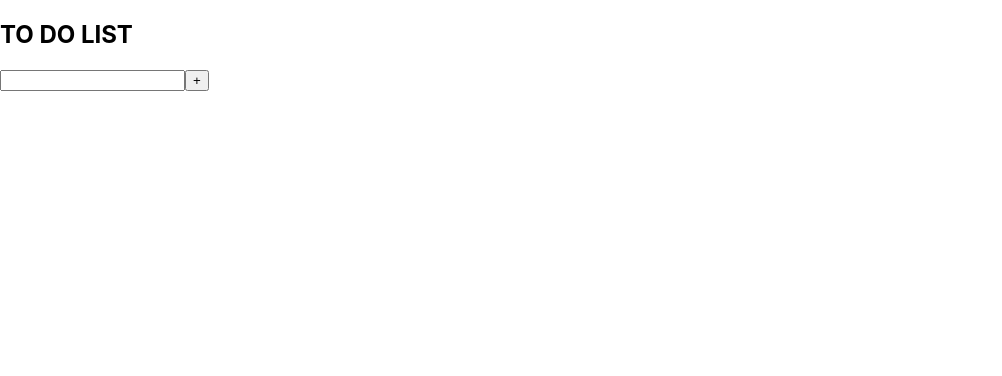
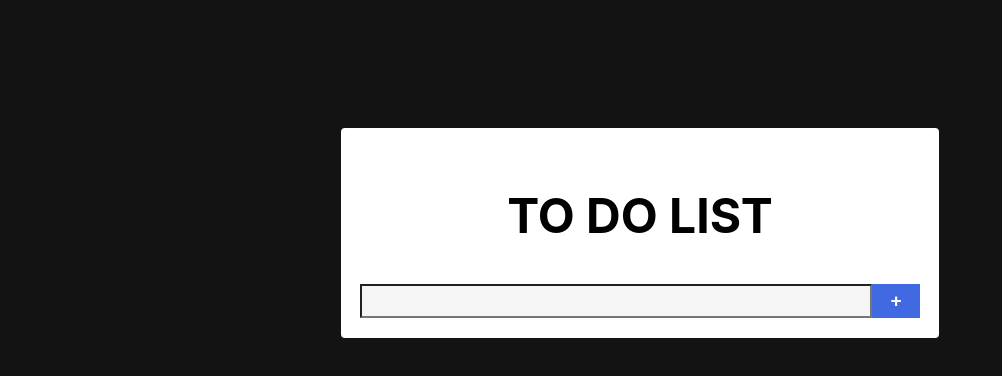
Before and after one commit to bondzai/lab-react, a React (Create React App) app in the folder app08-crud-todolist/: page / in a window 1280 px wide. Shown: the top 376 px of the page, without its empty margins (0-1002 px from the left). Built offline with nearby package versions, Linux system fonts and the light colour scheme.

Commit message:
create style

```diff
--- a/app08-crud-todolist/src/App.css
+++ b/app08-crud-todolist/src/App.css
@@ -1,38 +1,35 @@
-.App {
+body {
+  background: #121312;
+}
+h1 {
+  font-size: 3rem;
   text-align: center;
+  line-height: 1.2;
 }
-
-.App-logo {
-  height: 40vmin;
-  pointer-events: none;
+.container {
+   background: #fff;
+   padding: 1.2rem;
+   margin: 8rem auto;
+   width: 90vh;
+   max-width: 35rem;
+   border-radius: 0.25rem;
 }
-
-@media (prefers-reduced-motion: no-preference) {
-  .App-logo {
-    animation: App-logo-spin infinite 20s linear;
-  }
+.form-control {
+  display: flex;
+  justify-content: center;
 }
-
-.App-header {
-  background-color: #282c34;
-  min-height: 100vh;
-  display: flex;
-  flex-direction: column;
-  align-items: center;
-  justify-content: center;
-  font-size: calc(10px + 2vmin);
-  color: white;
+.input-text {
+  padding: 0.25rem;
+  font-size: 1.2rem;
+  background: whitesmoke;
+  flex: 1 0 auto ;
 }
-
-.App-link {
-  color: #61dafb;
+.input-button {
+  background-color: royalblue;
+  color: #fff;
+  cursor: pointer;
+  font-weight: 800;
+  font-size: 1.2rem;
+  border: transparent;
+  width: 3rem;
 }
-
-@keyframes App-logo-spin {
-  from {
-    transform: rotate(0deg);
-  }
-  to {
-    transform: rotate(360deg);
-  }
-}
--- a/app08-crud-todolist/src/App.js
+++ b/app08-crud-todolist/src/App.js
@@ -1,13 +1,14 @@
-import logo from './logo.svg';
 import './App.css';
 
 function App() {
   return (
     <section className = "container">
       <h1> TO DO LIST </h1>
-      <form className = "from-group">
-        <input type = "text" className = "input-text"/>
-        <button type = "submit" className = "input-button"> + </button>
+      <form className = "form-group">
+        <div className = "form-control">
+          <input type = "text" className = "input-text"/>
+          <button type = "submit" className = "input-button"> + </button>
+        </div>
       </form>
     </section>
   );
```
